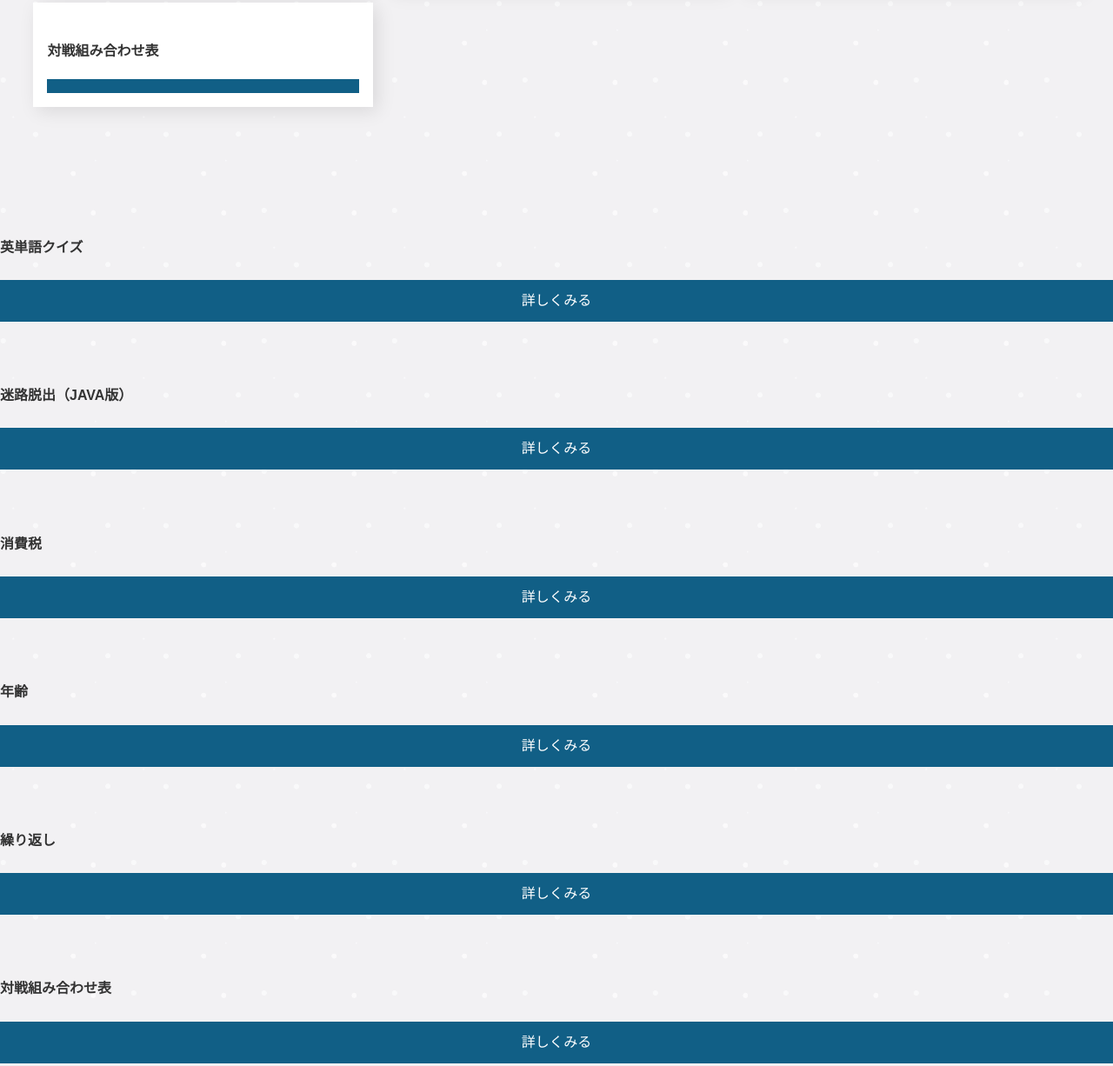
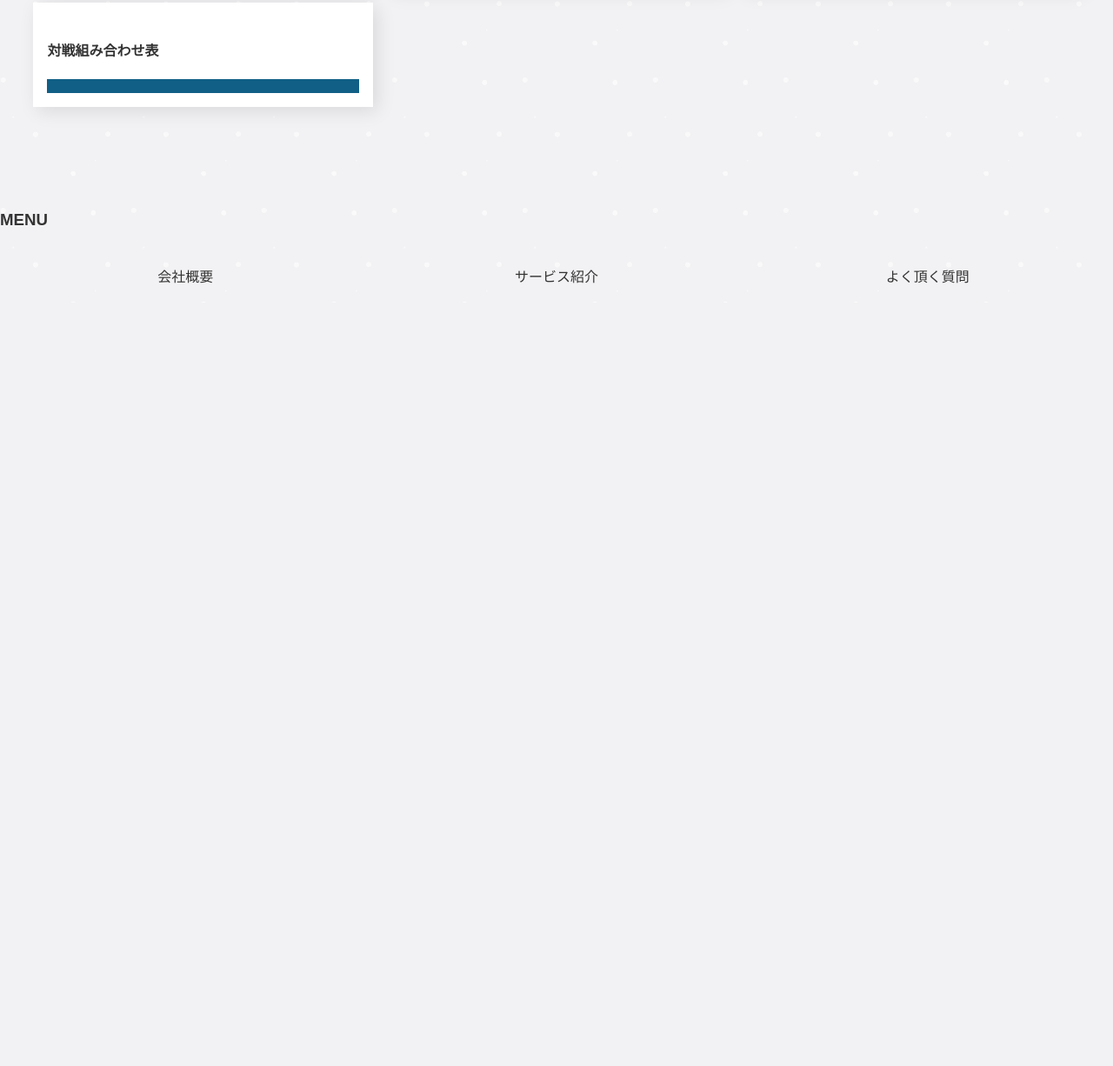
Before and after one commit to Haruki0216/haruki, a plain HTML site: page index.html in a window 1280 px wide. Shown: the part 1287-2513 px from the top of the page at 87% size. After the commit the page ends 1635 px from the top, so only its background shows below. Drawn offline with nearby package versions, Linux system fonts and the light colour scheme; a web font is replaced by a local one.

Commit message:
Update index.html

```diff
--- a/index.html
+++ b/index.html
@@ -113,61 +113,7 @@
      </a></p>
 </div>
 
-<div class="list">
-<figure><img src="images/sample1.jpg" alt=""></figure>
-<div class="text">
-<h4>英単語クイズ</h4>
-<p></p>
-</div>
-<p class="btn"><a href="jsquiz/quiz.html">詳しくみる</a></p>
-</div>
 
-<div class="list">
-<figure><img src="images/sample1.jpg" alt=""></figure>
-<div class="text">
-<h4>迷路脱出（JAVA版）</h4>
-<p></p>
-</div>
-<p class="btn"><a href="jsadv/advjs.html">詳しくみる</a></p>
-</div>
-
-<div class="list">
-<figure><img src="images/sample1.jpg" alt=""></figure>
-<div class="text">
-<h4>消費税</h4>
-<p></p>
-</div>
-<p class="btn"><a href="jsetc/jsetc1.html">詳しくみる</a></p>
-</div>
-
-<div class="list">
-<figure><img src="images/sample1.jpg" alt=""></figure>
-<div class="text">
-<h4>年齢</h4>
-<p></p>
-</div>
-<p class="btn"><a href="jsetc/jsetc2.html">詳しくみる</a></p>
-</div>
-
-<div class="list">
-    <figure><img src="images/sample1.jpg" alt=""></figure>
-    <div class="text">
-    <h4>繰り返し</h4>
-    <p></p>
-    </div>
-<p class="btn"><a href="jsetc/jsetc3.html">詳しくみる</a></p>
-</div>
-
-<div class="list">
-    <figure><img src="images/sample1.jpg" alt=""></figure>
-    <div class="text">
-    <h4>対戦組み合わせ表</h4>
-    <p></p>
-    </div>
-<p class="btn"><a href="jstest/jstest.html">詳しくみる</a></p>
-</div>
-
-</div>
 
 
 <!--開閉ブロック-->
```
